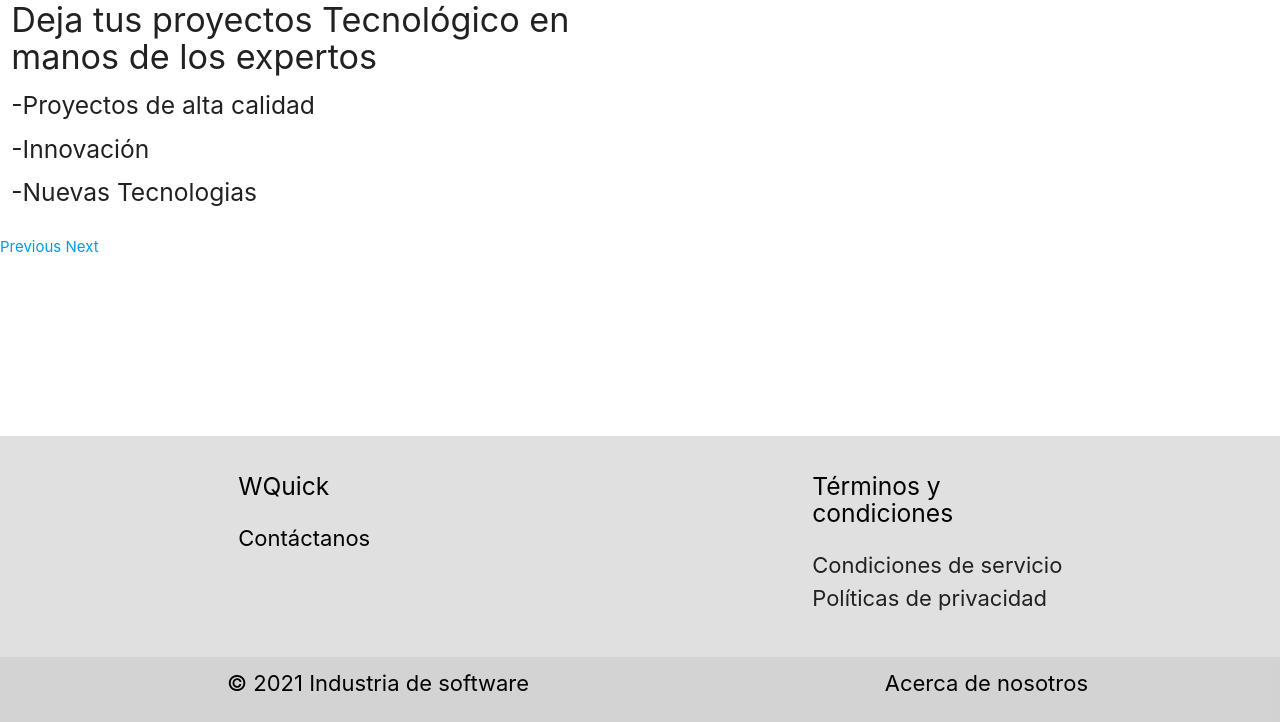
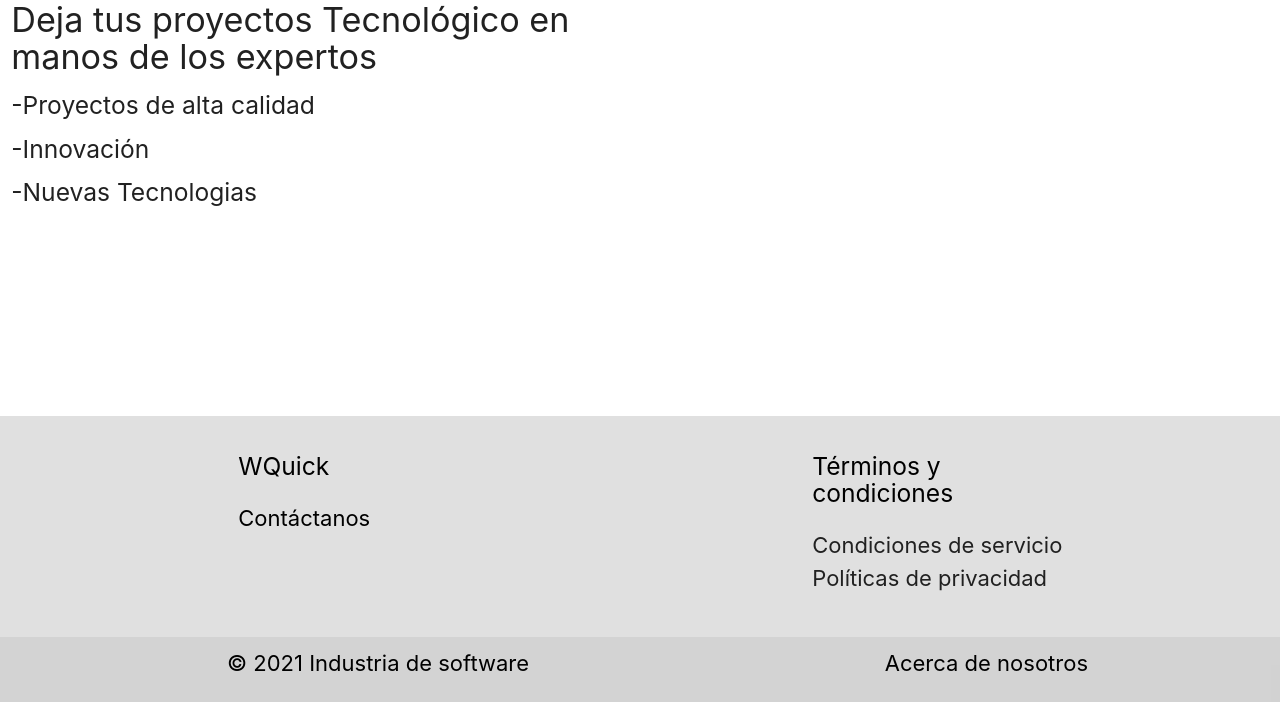
Before and after one commit to FaridLesther/herokuWquick, a Django app: page / in a window 1280 px wide. Shown: the part 98-820 px from the top of the page. Run offline with Django 3.2, Linux system fonts and the light colour scheme.

Commit message:
otro commit

```diff
--- a/app/templates/index.html
+++ b/app/templates/index.html
@@ -37,31 +37,7 @@
         </div>
 
 
-        <div class="col-md-6 col-lg-5 col-sm-6 offset-lg-0">
-            <div id="carouselExampleControls" class="carousel slide" data-ride="carousel"
-                style="width: 400px; height: 200px">
-                <div class="carousel-inner" id="carousel-inner">
 
-                    <div class="carousel-item active col-lg-1">
-
-                        <div class="carousel-item col-lg-1">
-
-                            <img class="d-block w-0" src="'.$fila[" RUTA_IMAGEN"].'"
-                                style="width: 400px; height: 200px">
-                        </div>
-
-                    </div>
-                    <a class="carousel-control-prev" href="#carouselExampleControls" role="button" data-slide="prev">
-                        <span class="carousel-control-prev-icon" aria-hidden="true"></span>
-                        <span class="sr-only">Previous</span>
-                    </a>
-                    <a class="carousel-control-next" href="#carouselExampleControls" role="button" data-slide="next">
-                        <span class="carousel-control-next-icon" aria-hidden="true"></span>
-                        <span class="sr-only">Next</span>
-                    </a>
-                </div>
-            </div>
-        </div>
     </main>
 
     <!--Espacio para el pie de página-->
```
